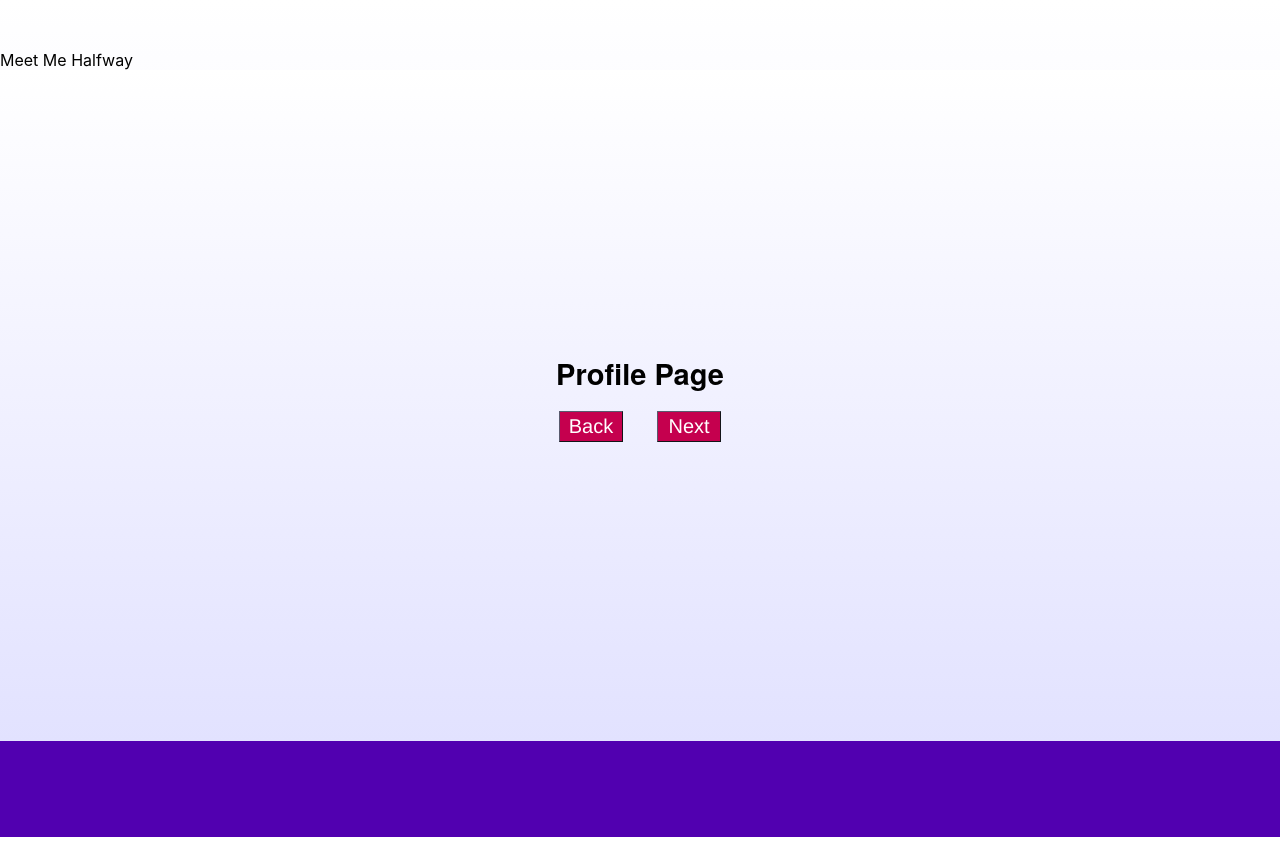
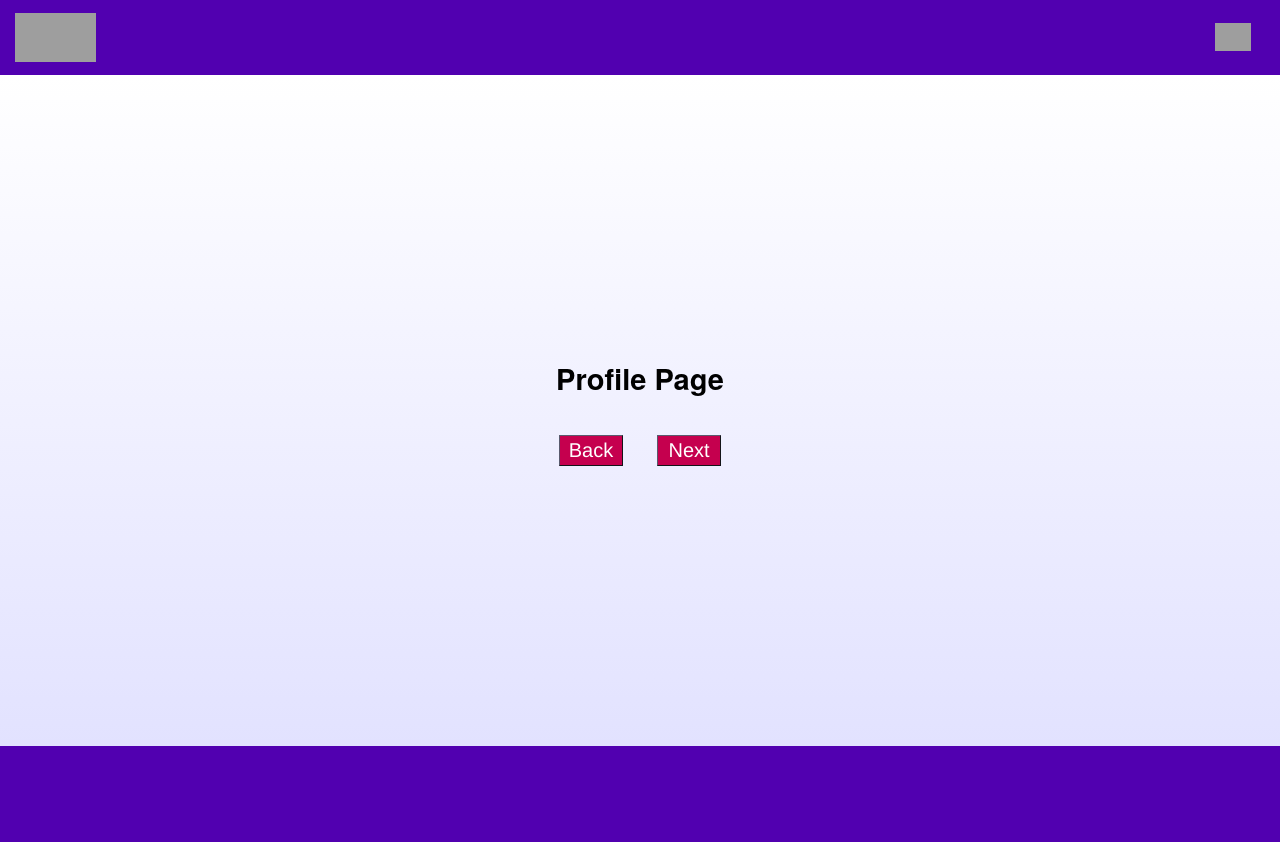
Before and after one commit to OneilCampbell/Meet-In-The-Middle, a React app: page / in a window 1280 px wide. Built offline with nearby package versions, Linux system fonts and the light colour scheme; grey boxes are pictures that could not be loaded.

Commit message:
adds app header

```diff
--- a/src/App/App.js
+++ b/src/App/App.js
@@ -12,6 +12,7 @@ import Confirmation from './components/Confirmation/Confirmation';
 import LinkPage from './components/LinkPage/LinkPage';
 import WaitingRoom from './components/WaitingRoom/WaitingRoom';
 import ResultsPage from './components/ResultsPage/ResultsPage';
+import Header from './components/Header/Header';
 
 
 
@@ -42,17 +43,16 @@ class App extends Component {
   }
 
   nextView=() =>{
-      if(this.state.viewIndex < this.VIEWS.length-1){
-        this.setState({viewIndex: this.state.viewIndex+1})
-      }
+    if(this.state.viewIndex < this.VIEWS.length-1){
+      this.setState({viewIndex: this.state.viewIndex+1})
     }
-
+  }
 
   render() {
     return (
     <div>
+      <Header />
       <div className="App">
-        Meet Me Halfway
       </div>
       {/* <Login/> */}
       <div className='card-container'>
--- a/src/App/components/CreateEventPage/style.css
+++ b/src/App/components/CreateEventPage/style.css
@@ -2,7 +2,6 @@ html {
   min-height:100%;
 }
 body {
-padding-top: 50px;
 display: flex;
 justify-content: center;
 background-image: linear-gradient(to bottom, #ffffff, #e2e2ff);
--- a/src/App/components/Header/Header.js
+++ b/src/App/components/Header/Header.js
@@ -0,0 +1,17 @@
+import React from 'react';
+import './style.css'
+import '../../App.css'
+
+
+const Header = (props) => {
+  return (
+    <header className="globalHeader">
+    <img className='header-logo' src="https://i.imgur.com/QHczvwC.png" alt="Meet in the Middle"/>
+     <button className='header-menu-button' type="submit">
+      <img className='header-nav-image' src="https://i.imgur.com/jtdADV7.png" alt="submit" />
+      </button>
+  </header>
+   );
+}
+
+export default Header;
--- a/src/App/components/Header/style.css
+++ b/src/App/components/Header/style.css
@@ -0,0 +1,24 @@
+.globalHeader {
+  height: 45px;
+  background-color: #5100b0;
+  display: flex;
+  flex-direction: row;
+  align-items: center;
+  justify-content: space-between;
+  padding: 15px;
+}
+
+.header-menu-button{
+  border: 0;
+  background: transparent
+}
+
+.header-logo{
+  width:81px;
+  height:49px
+}
+
+.header-nav-image{
+  width: 36px;
+  height: 28px;
+}
--- a/src/App/components/Profile/Profile.js
+++ b/src/App/components/Profile/Profile.js
@@ -4,7 +4,11 @@ import '../../App.css'
 
 const ProfilePage = () => {
   return (
-      <div className="card-title">Profile Page</div>
+    <div>
+      <h1 className="card-title">Profile Page</h1>
+
+
+    </div>
    );
 }
 
```
Also changed, not shown: src/App/components/WaitingRoom/Waitingroom.js (line endings or trailing spaces).
